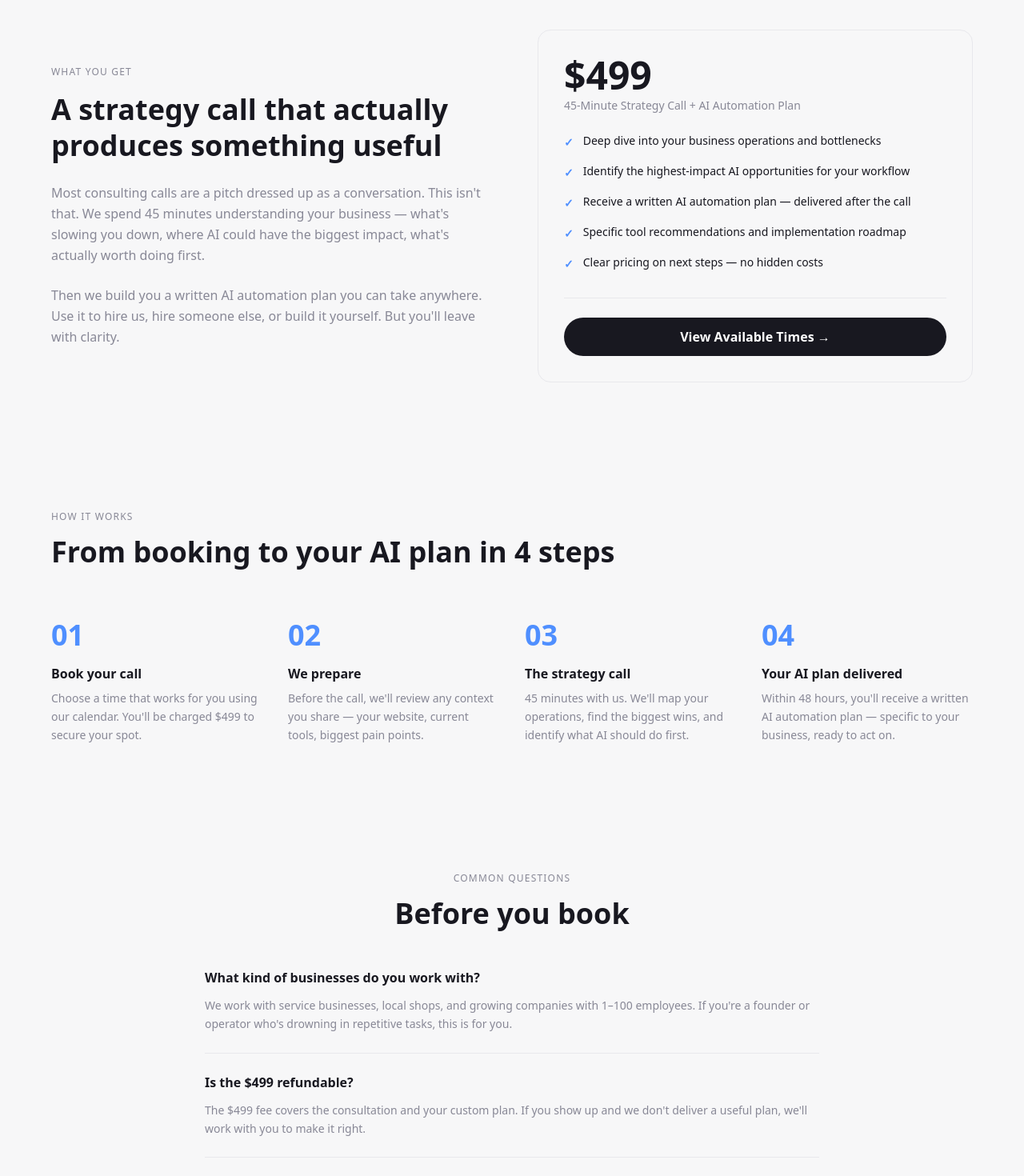
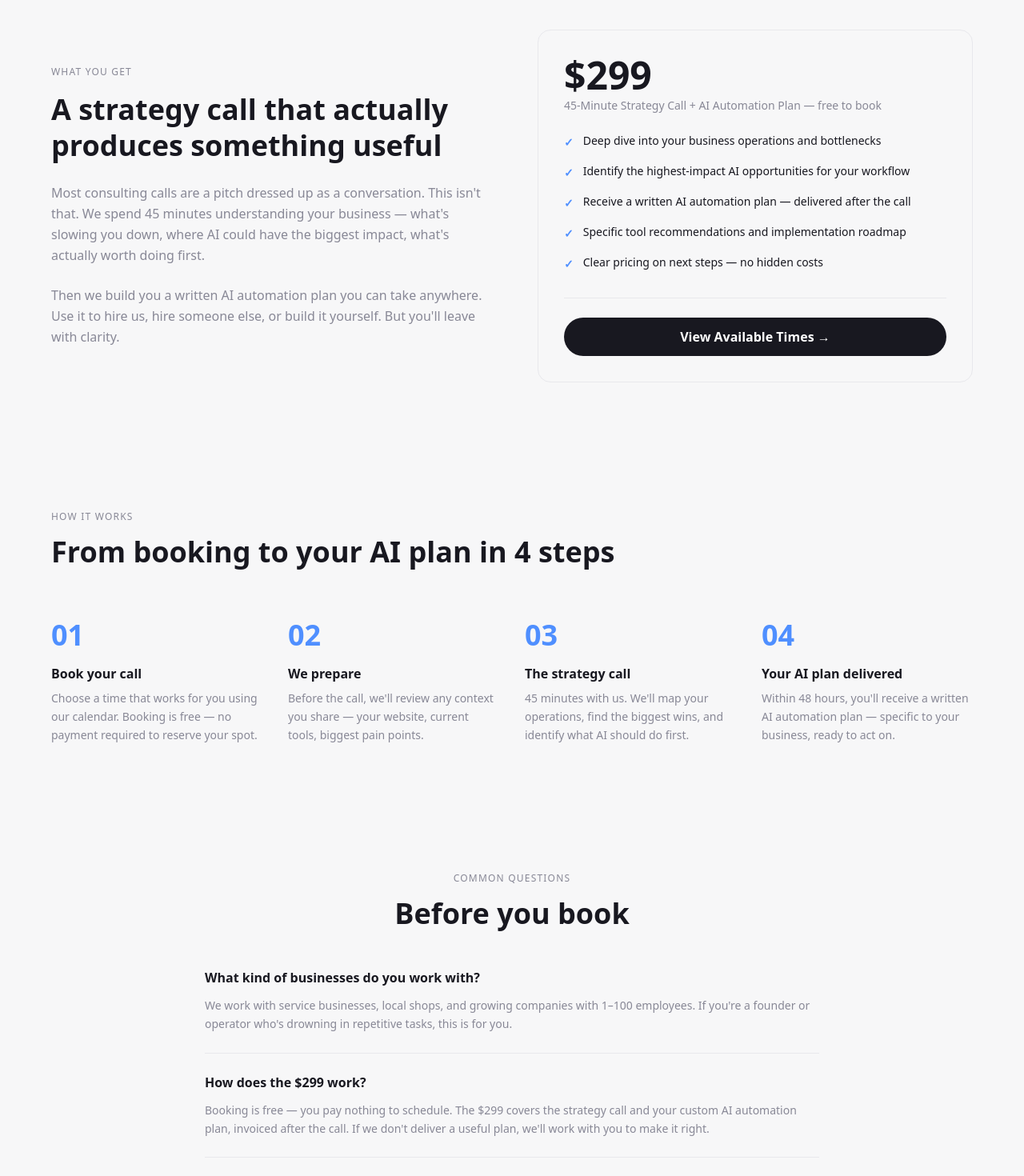
Before and after one commit to MagicShow/hyper, a Next.js app: page /consultation in a window 1280 px wide. Shown: the part 660-2130 px from the top of the page at 80% size. Built offline with nearby package versions, Linux system fonts and the light colour scheme.

Commit message:
Align consultation offer at $299, no payment at booking
Updated pricing and booking information for consultation services.

```diff
--- a/app/consultation/page.tsx
+++ b/app/consultation/page.tsx
@@ -3,7 +3,7 @@ import Link from "next/link";
 
 // ─── PROPS ────────────────────────────────────────────────────────────────────
 export const CALCOM_URL = "https://calendly.com/scott-hyperintelligent/30min";
-export const PRICE = "$499";
+export const PRICE = "$299";
 export const CALL_DURATION = "45 minutes";
 
 const BENEFITS = [
@@ -18,7 +18,7 @@ const PROCESS_STEPS = [
   {
     step: "01",
     title: "Book your call",
-    description: "Choose a time that works for you using our calendar. You'll be charged $499 to secure your spot.",
+    description: "Choose a time that works for you using our calendar. Booking is free — no payment required to reserve your spot.",
   },
   {
     step: "02",
@@ -43,8 +43,8 @@ const FAQ = [
     a: "We work with service businesses, local shops, and growing companies with 1–100 employees. If you're a founder or operator who's drowning in repetitive tasks, this is for you.",
   },
   {
-    q: "Is the $499 refundable?",
-    a: "The $499 fee covers the consultation and your custom plan. If you show up and we don't deliver a useful plan, we'll work with you to make it right.",
+    q: "How does the $299 work?",
+    a: "Booking is free — you pay nothing to schedule. The $299 covers the strategy call and your custom AI automation plan, invoiced after the call. If we don't deliver a useful plan, we'll work with you to make it right.",
   },
   {
     q: "Do I need to prepare for the call?",
@@ -139,7 +139,7 @@ function WhatYouGet() {
           <div className="bg-gray-10 rounded-2xl p-8 border border-gray-20">
             <div className="mb-6">
               <div className="text-5xl font-bold text-gray-90">{PRICE}</div>
-              <div className="text-sm text-gray-50 mt-1">45-Minute Strategy Call + AI Automation Plan</div>
+              <div className="text-sm text-gray-50 mt-1">45-Minute Strategy Call + AI Automation Plan — free to book</div>
             </div>
             <ul className="space-y-4">
               {BENEFITS.map((item) => (
@@ -223,7 +223,7 @@ function CTASection() {
         >
           Book Your {PRICE} Strategy Call →
         </a>
-        <p className="text-xs text-gray-50 mt-4">Limited spots available — we work with a small number of clients at a time.</p>
+        <p className="text-xs text-gray-50 mt-4">Free to book — no payment required. Limited spots available — we work with a small number of clients at a time.</p>
       </div>
     </section>
   );
```
